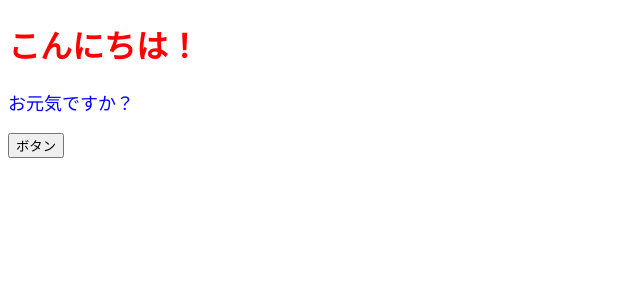
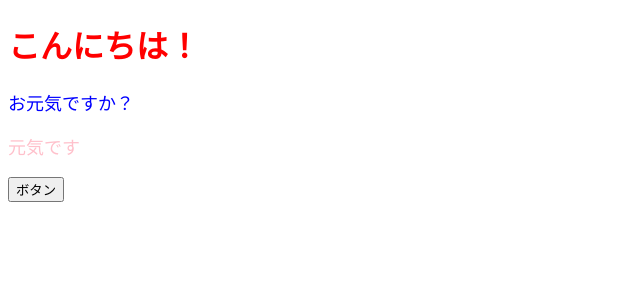
Before and after one commit to reiko51/basic-React, a React (Create React App) app: page / in a window 1280 px wide. Shown: the top 300 px of the page, without its empty margins (0-640 px from the left). Built offline with nearby package versions, Linux system fonts and the light colour scheme.

Commit message:
propsを知る

```diff
--- a/src/App.jsx
+++ b/src/App.jsx
@@ -1,15 +1,15 @@
 import React from "react";
+import ColorfulMessage from "./components/ColorfulMessage";
 
 const App = () => {
   const onClickButton = () => alert();
-  const contentStyle = {
-    color: "blue",
-    fontSize: "18px"
-  };
   return (
     <>
       <h1 style={{ color: "red" }}> こんにちは！ </h1>
-      <p style={contentStyle}> お元気ですか？ </p>
+      {/* <ColorfulMessage color="blue" message="お元気ですか？" />
+      <ColorfulMessage color="pink" message="元気です" /> */}
+      <ColorfulMessage color="blue"> お元気ですか？ </ColorfulMessage>
+      <ColorfulMessage color="pink"> 元気です </ColorfulMessage>
       <button onClick={onClickButton}>ボタン</button>
     </>
   );
--- /dev/null
+++ b/src/components/ColorfulMessage.jsx
@@ -0,0 +1,22 @@
+import React from "react";
+
+const ColorfulMessage = (props) => {
+  //分割代入
+  const { color, children } = props;
+  const contentStyle = {
+    //　分割代入を使ったのでpropsを省略できる
+    // color: props.color,
+    // javascriptのお作法でオブジェクトのプロパティと当てはめる値が同じときは省略できる
+    //color: color,
+    color,
+    fontSize: "18px"
+  };
+
+  // return <p style={contentStyle}> {props.message} </p>;
+  // 引数として呼び出し元で渡した引数のほか、タグの中身もchildrenとして受け取ることができる
+  // return <p style={contentStyle}> {props.children} </p>;
+  //さらに分割代入を使ったのでpropsを省略できる
+  return <p style={contentStyle}> {children} </p>;
+};
+
+export default ColorfulMessage;
```
